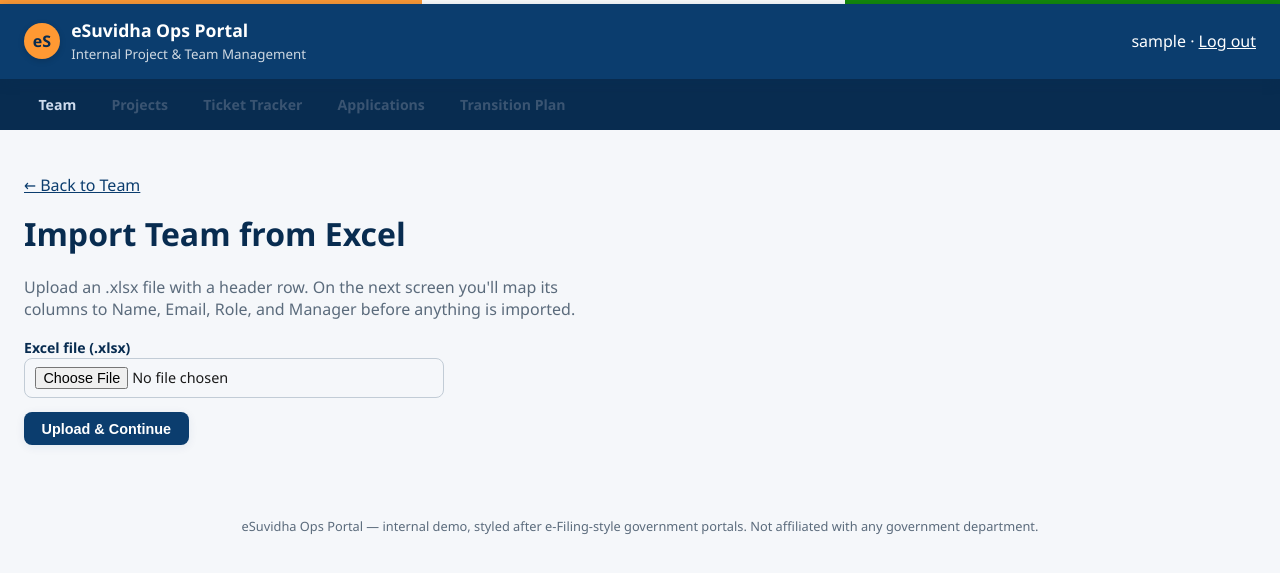
After one commit to bgmaruthi13/pmp, a Django app: page /import/ in a window 1280 px wide. The commit adds this page. Shown: the top 573 px of the page. Run offline with Django 5.2, Linux system fonts and the light colour scheme; the visitor is signed in with stand-in values (Sample User, id 1).

Commit message:
Widen layout, add Excel import for Team, disable other nav tabs
- Widen the page container from 1100px to 1400px so tables and cards
  use the available screen width instead of leaving large side
  margins.
- Add a two-step Excel import for Team: upload an .xlsx (openpyxl),
  then map its columns to Name/Email/Role/Manager on a UI that
  auto-guesses matches, lets the user override any of them via
  dropdowns, and previews the source data. Manager is resolved by name
  against both the file and existing team members, in a second pass
  so forward references within the same file work. Login-required,
  with success/error messages surfaced via Django's messages framework
  (now rendered in base.html).
- Grey out and disable the Projects/Ticket Tracker/Applications/
  Transition Plan nav tabs so the app focuses on Team for now; their
  routes and views are untouched for easy re-enabling later.

Co-Authored-By: Claude Sonnet 5 <noreply@anthropic.com>
Claude-Session: https://claude.ai/code/session_01HMVqrTCQQa4hJJH9HoryFr

```diff
--- a/requirements.txt
+++ b/requirements.txt
@@ -3,3 +3,4 @@ dj-database-url==3.1.2
 psycopg2-binary==2.9.12
 whitenoise==6.12.0
 gunicorn==26.1.0
+openpyxl==3.1.5
--- a/teams/templatetags/team_extras.py
+++ b/teams/templatetags/team_extras.py
@@ -8,3 +8,8 @@ def initials(name):
     parts = [p for p in name.split() if p]
     letters = "".join(p[0] for p in parts[:2])
     return letters.upper()
+
+
+@register.filter
+def get_item(mapping, key):
+    return mapping.get(key, "")
--- a/teams/urls.py
+++ b/teams/urls.py
@@ -4,5 +4,7 @@ from . import views
 
 urlpatterns = [
     path("", views.team_list, name="team-org"),
+    path("import/", views.team_import_upload, name="team-import"),
+    path("import/map/", views.team_import_map, name="team-import-map"),
     path("<int:pk>/", views.employee_detail, name="employee-detail"),
 ]
--- a/teams/views.py
+++ b/teams/views.py
@@ -1,6 +1,18 @@
-from django.shortcuts import get_object_or_404, render
+import openpyxl
+from django.contrib import messages
+from django.contrib.auth.decorators import login_required
+from django.shortcuts import get_object_or_404, redirect, render
 
 from .models import Employee
+
+MAX_IMPORT_ROWS = 500
+
+IMPORT_FIELDS = [
+    {"key": "name", "label": "Name", "required": True},
+    {"key": "email", "label": "Email", "required": False},
+    {"key": "role", "label": "Role", "required": True},
+    {"key": "manager", "label": "Manager (by name)", "required": False},
+]
 
 
 def team_list(request):
@@ -37,3 +49,131 @@ def employee_detail(request, pk):
         "teams/employee_detail.html",
         {"employee": employee, "tickets": tickets, "projects": sorted(projects, key=lambda p: p.name)},
     )
+
+
+@login_required
+def team_import_upload(request):
+    if request.method == "POST":
+        upload = request.FILES.get("file")
+        if not upload:
+            messages.error(request, "Choose an .xlsx file to upload.")
+            return redirect("team-import")
+
+        try:
+            workbook = openpyxl.load_workbook(upload, read_only=True, data_only=True)
+            worksheet = workbook.active
+            rows_iter = worksheet.iter_rows(values_only=True)
+            header_row = next(rows_iter)
+        except Exception:
+            messages.error(request, "Could not read that file. Please upload a valid .xlsx file.")
+            return redirect("team-import")
+
+        headers = [str(cell).strip() if cell is not None else "" for cell in header_row]
+        data_rows = []
+        for row in rows_iter:
+            if all(cell is None for cell in row):
+                continue
+            data_rows.append(["" if cell is None else str(cell).strip() for cell in row])
+            if len(data_rows) >= MAX_IMPORT_ROWS:
+                break
+
+        if not any(headers) or not data_rows:
+            messages.error(request, "That file needs a header row and at least one data row.")
+            return redirect("team-import")
+
+        request.session["team_import_headers"] = headers
+        request.session["team_import_rows"] = data_rows
+        return redirect("team-import-map")
+
+    return render(request, "teams/import_upload.html")
+
+
+def _guess_column(headers, key):
+    for header in headers:
+        if key in header.lower():
+            return header
+    return ""
+
+
+def _role_lookup():
+    lookup = {}
+    for value, label in Employee.Role.choices:
+        lookup[value.lower()] = value
+        lookup[label.lower()] = value
+        lookup[value.replace("_", " ").lower()] = value
+    return lookup
+
+
+@login_required
+def team_import_map(request):
+    headers = request.session.get("team_import_headers")
+    rows = request.session.get("team_import_rows")
+    if not headers or not rows:
+        messages.error(request, "Upload a file first.")
+        return redirect("team-import")
+
+    if request.method == "POST":
+        mapping = {f["key"]: request.POST.get(f"map_{f['key']}", "") for f in IMPORT_FIELDS}
+        missing_required = [f["label"] for f in IMPORT_FIELDS if f["required"] and not mapping[f["key"]]]
+        if missing_required:
+            messages.error(request, f"Map a column to: {', '.join(missing_required)}.")
+            return render(
+                request,
+                "teams/import_map.html",
+                {"headers": headers, "rows": rows[:8], "fields": IMPORT_FIELDS, "mapping": mapping},
+            )
+
+        col_index = {header: i for i, header in enumerate(headers)}
+        role_lookup = _role_lookup()
+
+        def cell(row, key):
+            header = mapping[key]
+            idx = col_index.get(header)
+            if not header or idx is None or idx >= len(row):
+                return ""
+            return row[idx]
+
+        created, updated, skipped = 0, 0, 0
+        pending_managers = {}
+        for row in rows:
+            name = cell(row, "name")
+            role_raw = cell(row, "role")
+            if not name or not role_raw:
+                skipped += 1
+                continue
+            role_value = role_lookup.get(role_raw.strip().lower())
+            if not role_value:
+                skipped += 1
+                continue
+
+            employee, was_created = Employee.objects.update_or_create(
+                name=name,
+                defaults={"role": role_value, "email": cell(row, "email")},
+            )
+            created += was_created
+            updated += not was_created
+
+            manager_name = cell(row, "manager")
+            if manager_name:
+                pending_managers[employee.pk] = manager_name
+
+        for employee_pk, manager_name in pending_managers.items():
+            manager = Employee.objects.filter(name=manager_name).exclude(pk=employee_pk).first()
+            if manager:
+                Employee.objects.filter(pk=employee_pk).update(manager=manager)
+
+        del request.session["team_import_headers"]
+        del request.session["team_import_rows"]
+
+        summary = f"Imported {created} new and updated {updated} existing team member(s)."
+        if skipped:
+            summary += f" Skipped {skipped} row(s) missing a required Name/Role value."
+        messages.success(request, summary)
+        return redirect("team-org")
+
+    mapping = {f["key"]: _guess_column(headers, f["key"]) for f in IMPORT_FIELDS}
+    return render(
+        request,
+        "teams/import_map.html",
+        {"headers": headers, "rows": rows[:8], "fields": IMPORT_FIELDS, "mapping": mapping},
+    )
--- a/templates/base.html
+++ b/templates/base.html
@@ -36,16 +36,28 @@
         header.masthead .brand-text strong { font-size: 1.1rem; display: block; }
         header.masthead .brand-text small { opacity: 0.8; }
         header.masthead a { color: #fff; }
-        .topbar { max-width: 1100px; margin: 0 auto; display: flex; justify-content: space-between; align-items: center; }
+        .topbar { max-width: 1400px; margin: 0 auto; display: flex; justify-content: space-between; align-items: center; }
         nav.subnav { background: var(--navy-dark); }
-        nav.subnav .inner { max-width: 1100px; margin: 0 auto; display: flex; gap: 0.4rem; padding: 0.6rem 1.5rem; flex-wrap: wrap; }
+        nav.subnav .inner { max-width: 1400px; margin: 0 auto; display: flex; gap: 0.4rem; padding: 0.6rem 1.5rem; flex-wrap: wrap; }
         nav.subnav a {
             color: #cfdcee; text-decoration: none; font-size: 0.88rem; font-weight: 600;
             padding: 0.4rem 0.9rem; border-radius: 999px; transition: background 0.15s, color 0.15s;
         }
         nav.subnav a:hover { background: rgba(255, 255, 255, 0.08); color: #fff; }
         nav.subnav a.active { background: var(--saffron); color: var(--navy-dark); }
-        main { max-width: 1100px; margin: 0 auto; padding: 1.75rem 1.5rem 3rem; }
+        nav.subnav span.disabled {
+            color: #5c7089; font-size: 0.88rem; font-weight: 600; padding: 0.4rem 0.9rem;
+            cursor: not-allowed; opacity: 0.6;
+        }
+        .messages { list-style: none; padding: 0; margin: 0 0 1.25rem; }
+        .messages li {
+            padding: 0.7rem 1rem; border-radius: var(--radius-sm); margin-bottom: 0.5rem;
+            font-size: 0.9rem; font-weight: 600;
+        }
+        .messages li.success { background: #e4f3e0; color: var(--green); }
+        .messages li.error { background: #fbe4e1; color: #c0392b; }
+        .messages li.info, .messages li.warning { background: #e8eef7; color: var(--navy); }
+        main { max-width: 1400px; margin: 0 auto; padding: 1.75rem 1.5rem 3rem; }
         h1 { color: var(--navy-dark); margin-top: 0; }
         a { color: var(--navy); }
         .btn {
@@ -125,13 +137,20 @@
     <nav class="subnav">
         <div class="inner">
             <a href="{% url 'team-org' %}" class="{% if request.resolver_match.url_name == 'team-org' or request.resolver_match.url_name == 'employee-detail' %}active{% endif %}">Team</a>
-            <a href="{% url 'project-list' %}" class="{% if request.resolver_match.url_name in 'project-list,project-create,project-detail' %}active{% endif %}">Projects</a>
-            <a href="{% url 'ticket-tracker' %}" class="{% if request.resolver_match.url_name in 'ticket-tracker,ticket-detail' %}active{% endif %}">Ticket Tracker</a>
-            <a href="{% url 'application-list' %}" class="{% if request.resolver_match.url_name in 'application-list,application-detail' %}active{% endif %}">Applications</a>
-            <a href="{% url 'transition-list' %}" class="{% if request.resolver_match.url_name in 'transition-list,transition-detail' %}active{% endif %}">Transition Plan</a>
+            <span class="disabled" title="Temporarily disabled — focusing on Team">Projects</span>
+            <span class="disabled" title="Temporarily disabled — focusing on Team">Ticket Tracker</span>
+            <span class="disabled" title="Temporarily disabled — focusing on Team">Applications</span>
+            <span class="disabled" title="Temporarily disabled — focusing on Team">Transition Plan</span>
         </div>
     </nav>
     <main>
+        {% if messages %}
+            <ul class="messages">
+                {% for message in messages %}
+                    <li class="{{ message.tags }}">{{ message }}</li>
+                {% endfor %}
+            </ul>
+        {% endif %}
         {% block content %}{% endblock %}
     </main>
     <footer>eSuvidha Ops Portal — internal demo, styled after e-Filing-style government portals. Not affiliated with any government department.</footer>
--- /dev/null
+++ b/templates/teams/import_upload.html
@@ -0,0 +1,18 @@
+{% extends "base.html" %}
+{% block title %}Import Team · eSuvidha Ops Portal{% endblock %}
+{% block content %}
+    <p><a href="{% url 'team-org' %}">&larr; Back to Team</a></p>
+    <h1>Import Team from Excel</h1>
+    <p style="color:var(--muted);max-width:560px;">
+        Upload an .xlsx file with a header row. On the next screen you'll map its
+        columns to Name, Email, Role, and Manager before anything is imported.
+    </p>
+    <form method="post" enctype="multipart/form-data" style="max-width:420px;">
+        {% csrf_token %}
+        <p>
+            <label for="file">Excel file (.xlsx)</label>
+            <input type="file" name="file" id="file" accept=".xlsx" required>
+        </p>
+        <button class="btn" type="submit">Upload &amp; Continue</button>
+    </form>
+{% endblock %}
--- a/templates/teams/team_list.html
+++ b/templates/teams/team_list.html
@@ -4,6 +4,9 @@
 {% block content %}
     <h1>Team</h1>
     <p><small>All team members. Click a name for full details.</small></p>
+    {% if user.is_authenticated %}
+        <p><a class="btn" href="{% url 'team-import' %}">Import from Excel</a></p>
+    {% endif %}
     <div class="table-wrap">
     <table>
         <thead>
```
Also changed, not shown: templates/teams/import_map.html (added, +46 -0 lines).
